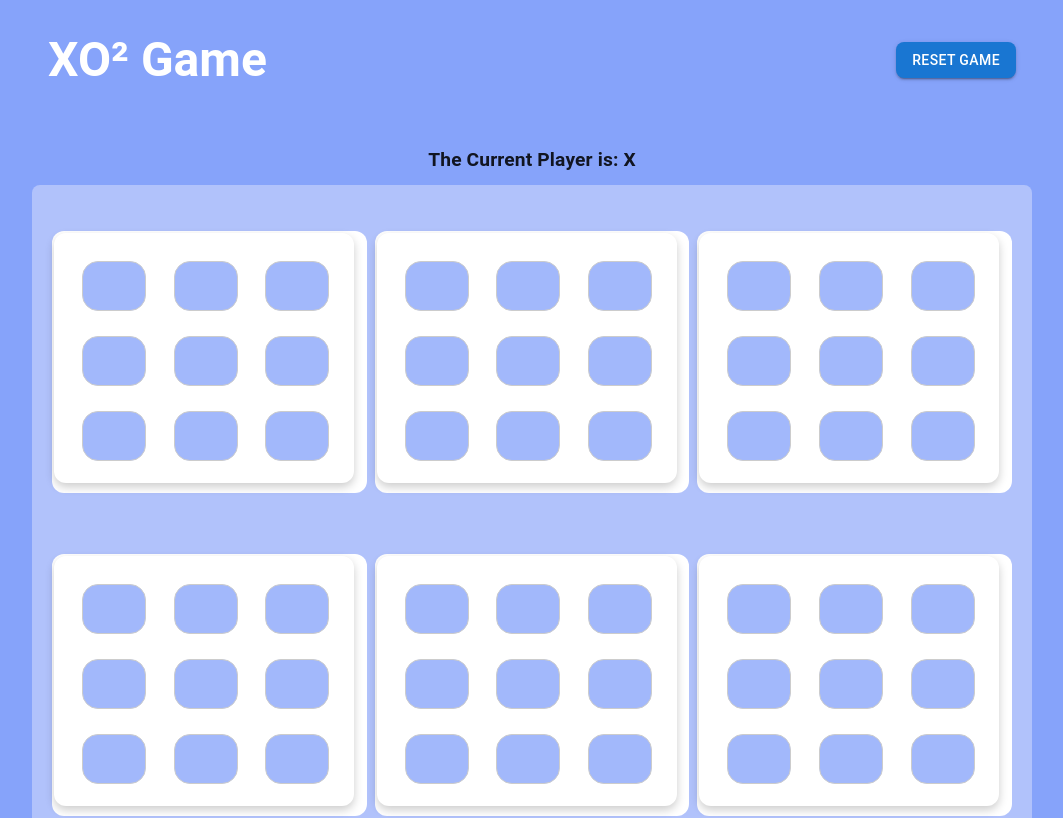
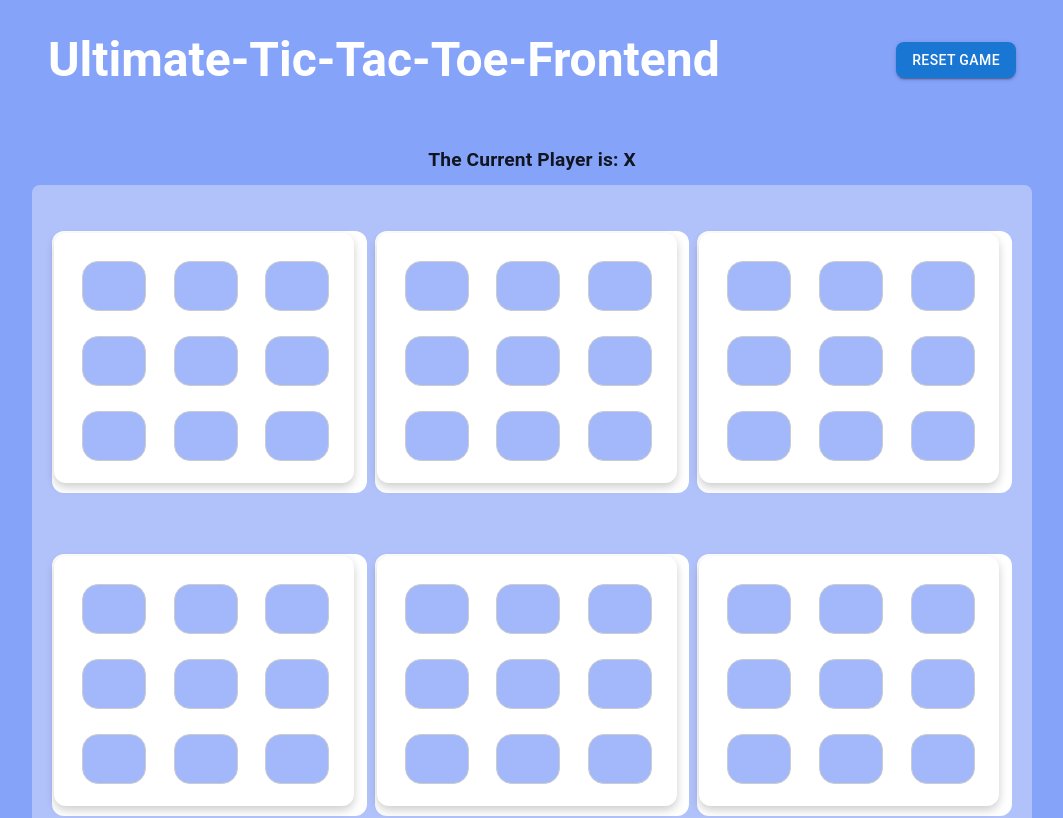
Before and after one commit to DolevPeretz/Ultimate-Tic-Tac-Toe-Frontend, a React (Create React App) app: page / in a window 1280 px wide. Shown: the top 818 px of the page, without its empty margins (108-1171 px from the left). Built offline with nearby package versions, Linux system fonts and the light colour scheme.

Commit message:
add style coloe

```diff
--- a/src/App.tsx
+++ b/src/App.tsx
@@ -3,12 +3,7 @@ import { ThemeProvider, CssBaseline } from "@mui/material";
 import MainBoard from "./MainBoard";
 import theme from "./theme";
 import { Player } from "./PlayerEnum";
-import {
-  AppContainer,
-  HeaderContainer,
-  Title,
-  ResetButton,
-} from "./style";
+import { AppContainer, HeaderContainer, Title, ResetButton } from "./style";
 
 const App: React.FC = () => {
   const [mainBoard, setMainBoard] = useState<(Player | null)[][]>(
@@ -44,7 +39,7 @@ const App: React.FC = () => {
       <CssBaseline />
       <AppContainer>
         <HeaderContainer>
-          <Title variant="h3">XO² Game</Title>
+          <Title variant="h3">Ultimate-Tic-Tac-Toe-Frontend</Title>
           <ResetButton variant="contained" onClick={resetGame}>
             Reset Game
           </ResetButton>
--- a/src/MiniBoard.tsx
+++ b/src/MiniBoard.tsx
@@ -65,7 +65,7 @@ const MiniBoard: React.FC<MiniBoardProps> = ({
           winner === Player.X
             ? "lightgreen"
             : winner === Player.O
-            ? "yellow"
+            ? "red"
             : "white",
         borderRadius: "12px",
         padding: "10px",
```
